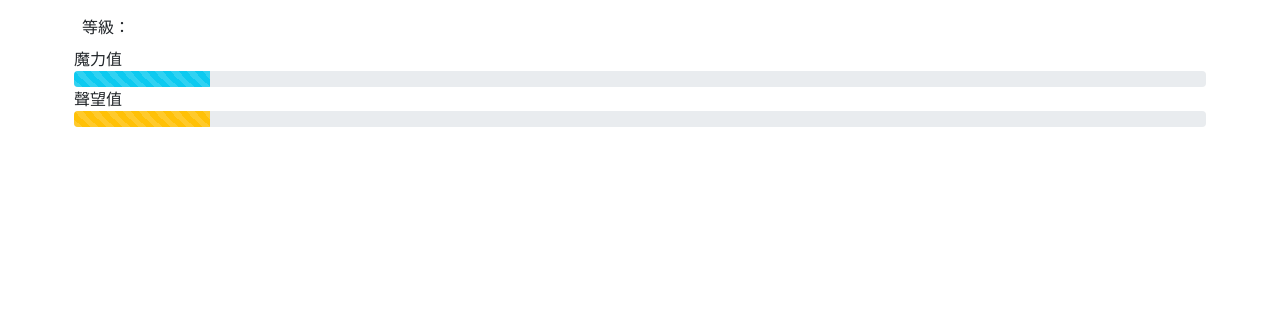
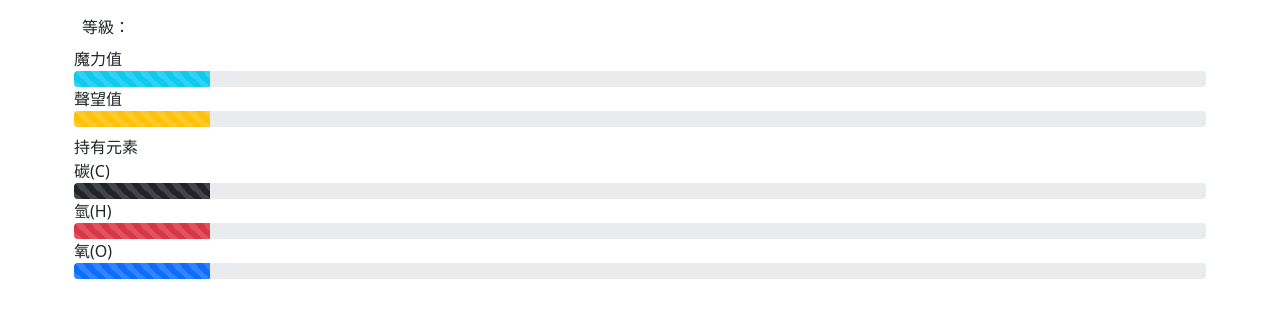
Before and after one commit to miku00151/BlueMageAlchemy, a plain HTML site: page index.html in a window 1280 px wide. Shown: the part 53-370 px from the top of the page. Drawn offline with nearby package versions, Linux system fonts and the light colour scheme.

Commit message:
Update index.html

```diff
--- a/index.html
+++ b/index.html
@@ -20,6 +20,21 @@
                     <div id="prestige-bar" class="progress-bar progress-bar-striped progress-bar-animated bg-warning" role="progressbar" style="width: 12%"></div>
                 </div>
             </div>
+            <div id="items" class="container p-1">
+                <div id="items-label">持有元素</div>
+                <div id="carbon-label">碳(C)</div>
+                <div id="carbon" class="progress">
+                    <div id="carbon-bar" class="progress-bar progress-bar-striped progress-bar-animated bg-dark" role="progressbar" style="width: 12%;"></div>
+                </div>
+                <div id="hydrogen-label">氫(H)</div>
+                <div id="hydrogen" class="progress">
+                    <div id="hydrogen-bar" class="progress-bar progress-bar-striped progress-bar-animated bg-danger" role="progressbar" style="width: 12%;"></div>
+                </div>
+                <div id="oxygen-label">氧(O)</div>
+                <div id="oxygen" class="progress">
+                    <div id="oxygen-bar" class="progress-bar progress-bar-striped progress-bar-animated" role="progressbar" style="width: 12%;"></div>
+                </div>
+            </div>
         </div>
     </body>
 </html>
```
